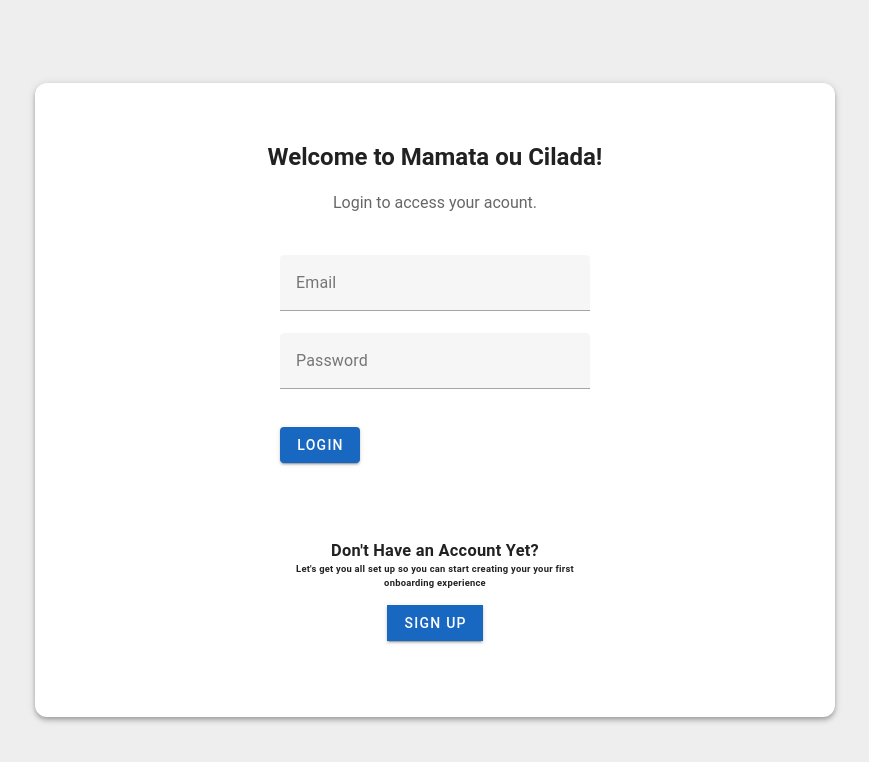
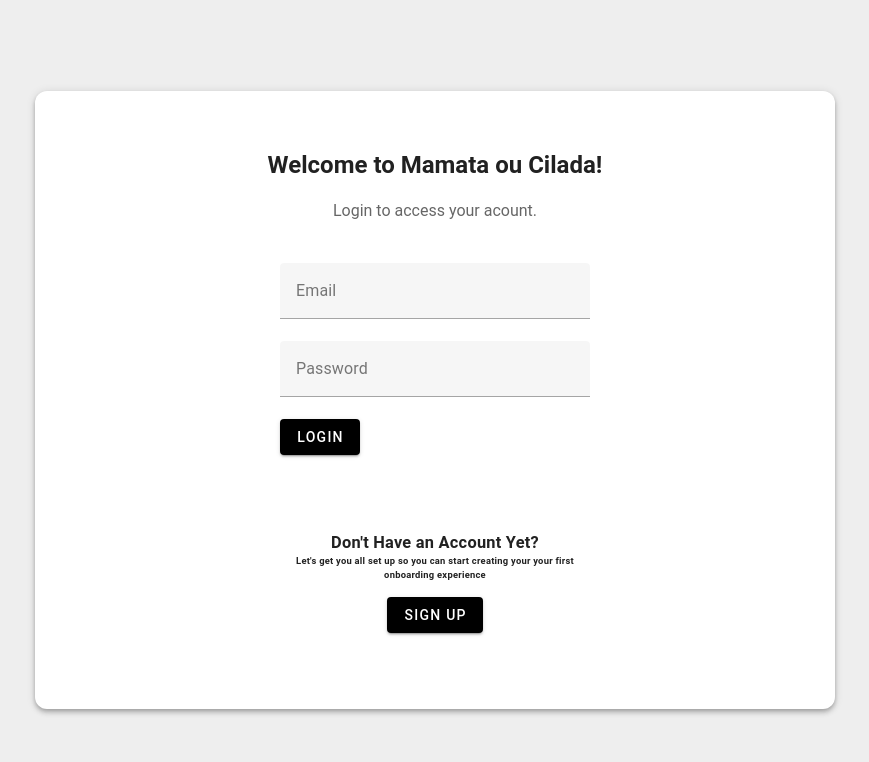
Before and after one commit to joaovitor2614/Logly, a Vue app in the folder web/: page /login in a window 1280 px wide. Shown: the top 762 px of the page, without its empty margins (205-1074 px from the left). Built offline with nearby package versions, Linux system fonts and the light colour scheme.

Commit message:
refactor: create btn comp and re-use it

```diff
--- a/web/src/components/auth/Login.vue
+++ b/web/src/components/auth/Login.vue
@@ -1,4 +1,5 @@
 <script setup lang="ts">
+import Button from '@/components/common/Button.vue'
 import { computed } from 'vue';
 import { useAuthStore } from '../../stores/index';
 
@@ -25,6 +26,10 @@ const handleLogin = async () => {
     await authStore.loginUser({ password: form.password, email: form.email });
 
 }
+
+const redirectToLogin = () => {
+    router.push("login")
+}
 </script>
 
 <template>
@@ -50,7 +55,7 @@ const handleLogin = async () => {
                             :error-messages="errorsMessages.password"
                             required
                         ></v-text-field>
-                        <v-btn type="submit" class="mt-4" color="primary" value="log in" :disabled="isDisabled">Login</v-btn>
+                        <Button :isDisabled="isDisabled" :buttonAction="handleLogin">Login</Button>
                         <div style="  text-align: center; padding: 60px 0;">
                                 <v-card-text class="white--text" >
                                     <h3 class="text-center ">Don't Have an Account Yet?</h3>
@@ -59,7 +64,8 @@ const handleLogin = async () => {
                                     >Let's get you all set up so you can start creating your your first<br>  onboarding experience</h6>
                                 </v-card-text>
                                 <div class="text-center">
-                                    <v-btn tile color="primary" outlined dark @click="router.push('/register')">SIGN UP</v-btn>
+                                    <Button :isDisabled="isDisabled" :buttonAction="redirectToLogin">SIGN UP</Button>
+
                                 </div>
                         </div>
 
--- /dev/null
+++ b/web/src/components/common/Button.vue
@@ -0,0 +1,30 @@
+<script setup lang="ts">
+interface Props {
+    isDisabled?: boolean,
+    isButtonLoading?: boolean,
+    buttonAction: () => void
+}
+
+const props = withDefaults(defineProps<Props>(), {
+    isDisabled: false,
+    isButtonLoading: false,
+
+})
+</script>
+
+
+<template>
+  <v-btn
+    :disabled="props.isDisabled"
+    :loading="props.isButtonLoading"
+    color="black"
+    dark
+    @click="props.buttonAction"
+  >
+    <slot />
+  </v-btn>
+</template>
+
+<style scoped>
+
+</style>
--- a/web/src/components/professor/actions/AddProfessorDialog.vue
+++ b/web/src/components/professor/actions/AddProfessorDialog.vue
@@ -1,5 +1,5 @@
 <script setup lang="ts">
-
+import Button from '@/components/common/Button.vue'
 import UploadService from '../../common/UploadService.vue'
 import { useProfessorStore } from '../../../stores/index'
 import { availableDisciplines } from '../../../constants/disciplines/index'
@@ -94,8 +94,8 @@ const isDisabled = computed(() => errorsMessages.value.name.length || errorsMess
                             </v-row>
 
                             <v-card-actions>
-                                <v-btn @click="handleAddProfessor()" :disabled="isDisabled">Add</v-btn>
-                                <v-btn @click="cancel">Cancel</v-btn>
+                                <Button :buttonAction="handleAddProfessor" :disabled="isDisabled">Add</Button>
+                                <Button :buttonAction="cancel">Cancel</Button>
                             </v-card-actions>
                         </v-card-text>
                     </v-card>
@@ -109,4 +109,4 @@ const isDisabled = computed(() => errorsMessages.value.name.length || errorsMess
 
 <style scoped>
 
-</style>../../../constants/disciplines/professor
+</style>
--- a/web/src/components/profile/UserProfile.vue
+++ b/web/src/components/profile/UserProfile.vue
@@ -1,4 +1,5 @@
 <script setup lang="ts">
+import Button from '@/components/common/Button.vue'
 import { computed } from 'vue';
 import { useUserStore } from '../../stores/index';
 import UploadService from '../common/UploadService.vue'
@@ -74,18 +75,13 @@ const editUserInfo = () => {
                             </v-row>
 
                             <v-card-actions>
-                                <v-btn
-                                    @click="editUserInfo"
-                                    :disabled="isDisabled"
-                                    type="button"
-                                    tile
-                                    color="primary"
-                                    outlined
-                                    dark
+                                <Button
+                                    :buttonAction="editUserInfo"
+                                    :isDisabled="isDisabled"
                                 >
                                     Edit
 
-                                </v-btn>
+                                </Button>
                             </v-card-actions>
                         </v-card-text>
                     </v-card>
```
